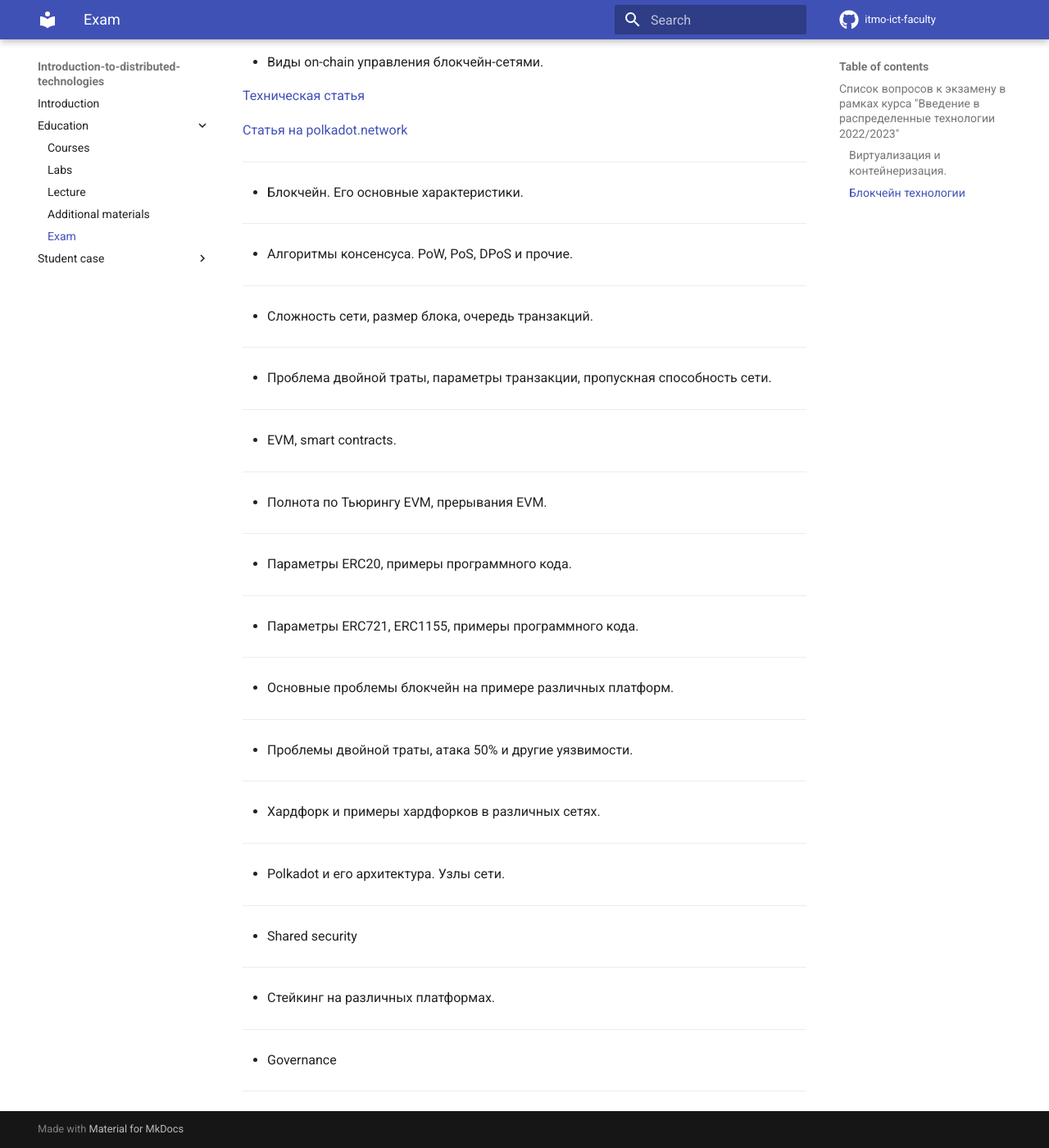
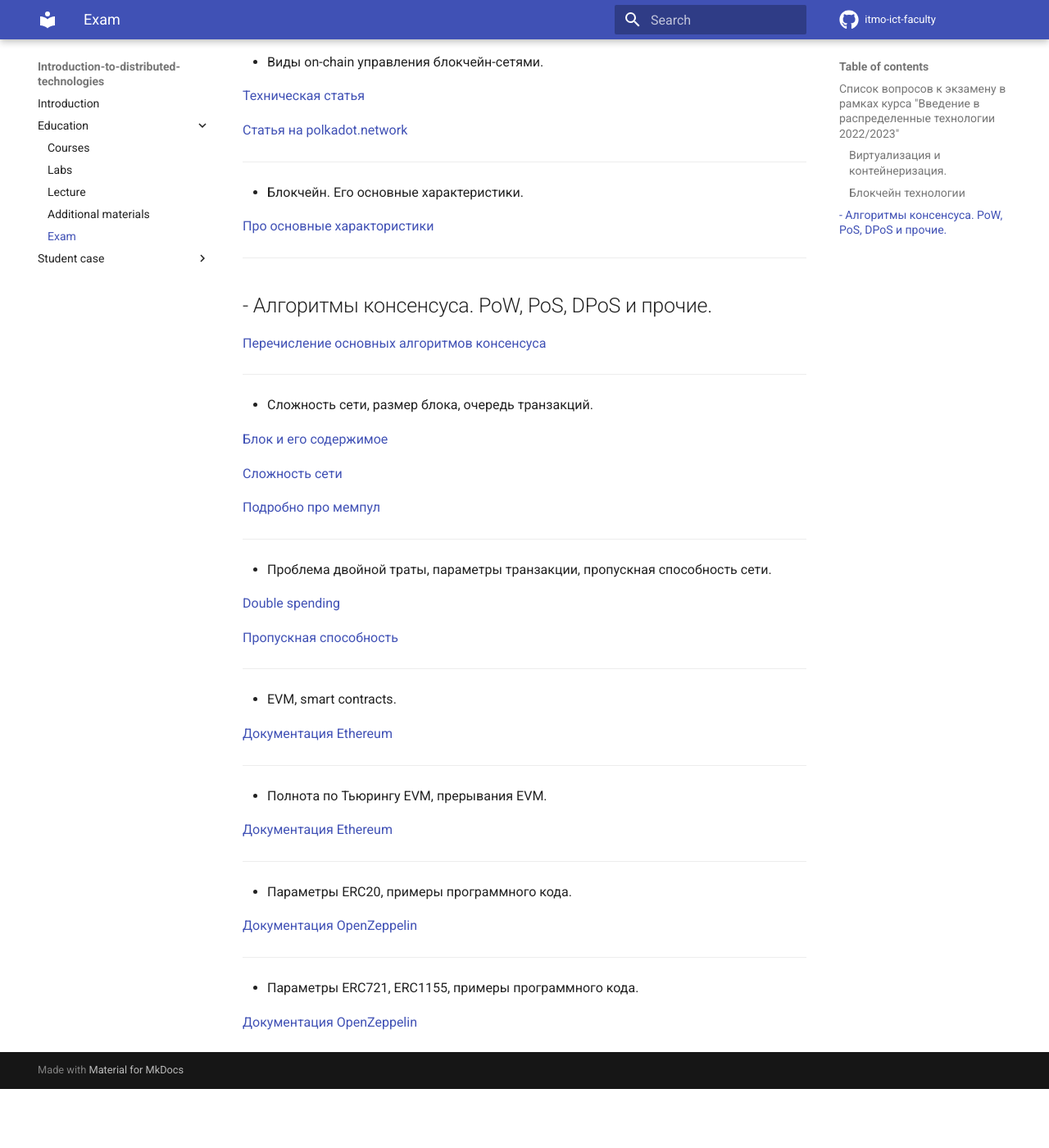
Before and after one commit to itmo-ict-faculty/introduction-to-distributed-technologies, an MkDocs documentation site: the page built from docs/education/exam.md, in a window 1280 px wide and 1400 px high, scrolled down 2297 px. Shown: the whole window at 82% size. Built offline with MkDocs 1.6.1 and Material for MkDocs 9.7.7, drawn with Linux system fonts in a browser that asks for light colours; comment, search, counter and statistics services are not loaded; after the commit the page ends 3625 px from its top, so only the background shows below that.

Commit message:
Update exam.md

```diff
--- a/docs/education/exam.md
+++ b/docs/education/exam.md
@@ -106,60 +106,52 @@
 
 - Блокчейн. Его основные характеристики.
 
+[Про основные характористики](https://medium.com/@teamz/why-use-blockchain-a-case-of-transparency-immutability-and-security-ab60a688ddb1)
+
 ---
 
 - Алгоритмы консенсуса. PoW, PoS, DPoS и прочие.
+-
+[Перечисление основных алгоритмов консенсуса](https://media.sigen.pro/guides/1526)
 
 ---
 
 - Сложность сети, размер блока, очередь транзакций.
 
+[Блок и его содержимое](https://ethereum.org/ru/developers/docs/blocks/)
+
+[Сложность сети](https://forklog.com/cryptorium/chto-takoe-heshrejt-i-slozhnost-majninga-kriptovalyut)
+
+[Подробно про мемпул](https://www.blocknative.com/blog/mempool-intro)
+
 ---
 
 - Проблема двойной траты, параметры транзакции, пропускная способность сети.
+
+[Double spending](https://academy.binance.com/ru/articles/double-spending-explained)
+
+[Пропускная способность](https://crypto.com/university/blockchain-scalability)
 
 ---
 
 - EVM, smart contracts.
 
+[Документация Ethereum](https://ethereum.org/en/developers/docs/evm/)
+
 ---
 
 - Полнота по Тьюрингу EVM, прерывания EVM.
+
+[Документация Ethereum](https://takenobu-hs.github.io/downloads/ethereum_evm_illustrated.pdf)
 
 ---
 
 - Параметры ERC20, примеры программного кода.
 
+[Документация OpenZeppelin](https://docs.openzeppelin.com/contracts/2.x/api/token/erc20)
+
 ---
 
 - Параметры ERC721, ERC1155, примеры программного кода.
 
----
-
-- Основные проблемы блокчейн на примере различных платформ.
-
----
-
-- Проблемы двойной траты, атака 50% и другие уязвимости.
-
----
-
-- Хардфорк и примеры хардфорков в различных сетях.
-
----
-
-- Polkadot и его архитектура. Узлы сети.
-
----
-
-- Shared security
-
----
-
-- Стейкинг на различных платформах.
-
----
-
-- Governance
-
----
+[Документация OpenZeppelin](https://docs.openzeppelin.com/contracts/2.x/api/token/erc721)
```
